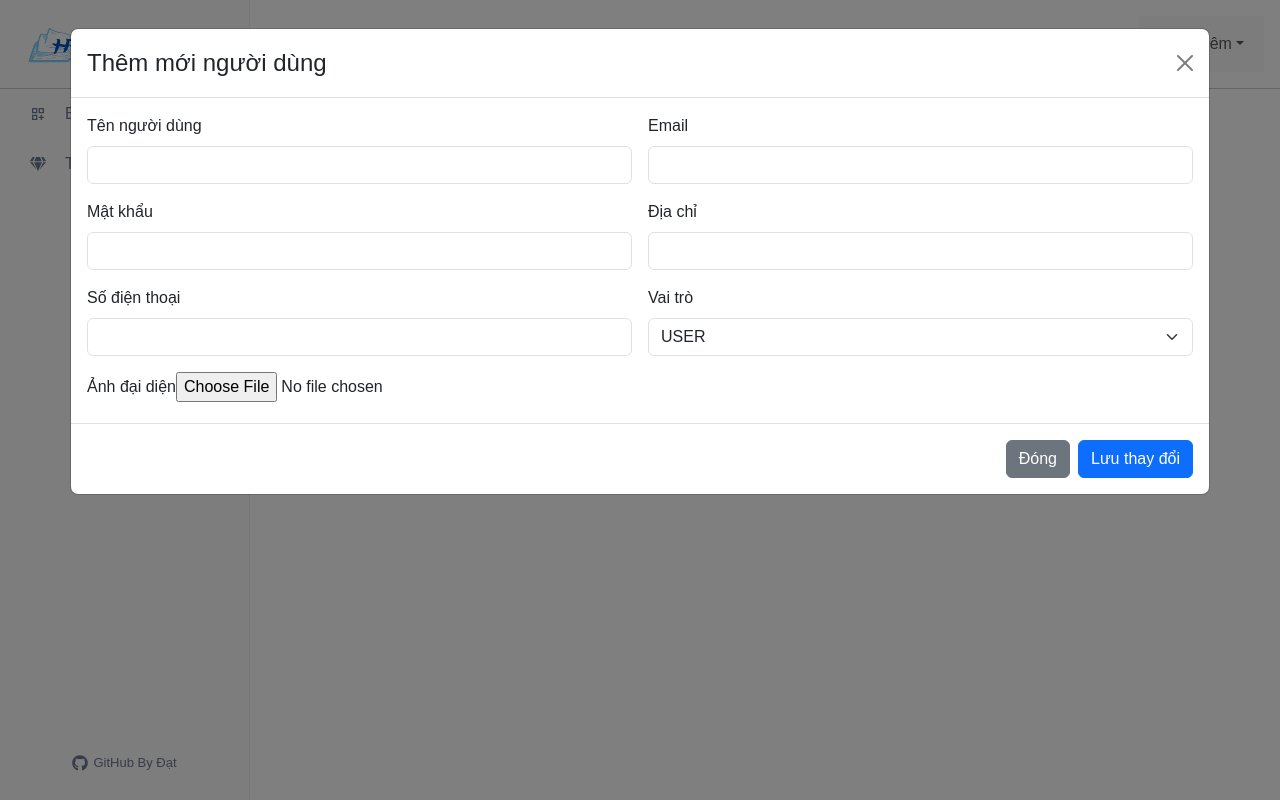
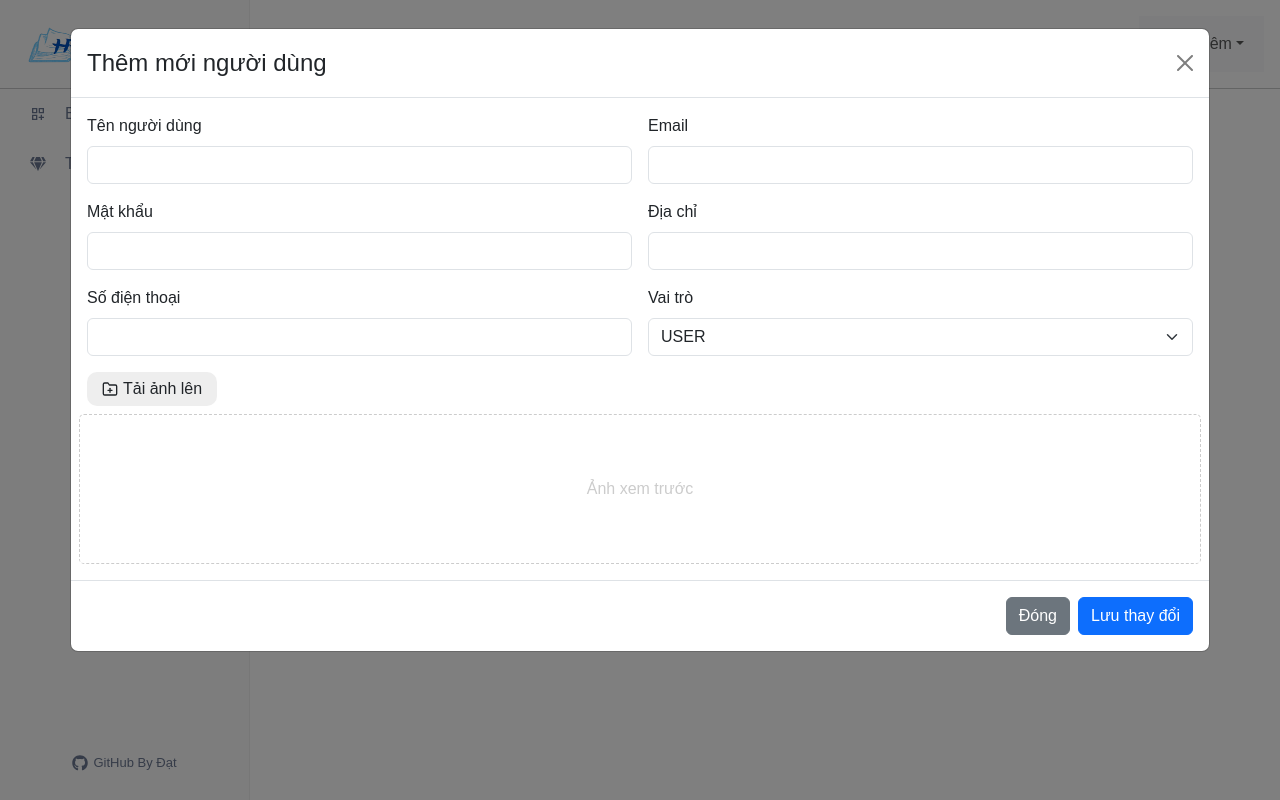
Before and after one commit to nguyendat0908/Do_An_Frontend, a React (Create React App) app: page /admins/manage-users in a window 1280 px wide. Both pictures are taken after a click on the button "Thêm mới người dùng". Built offline with nearby package versions, Linux system fonts and the light colour scheme; a web font is replaced by a local one.

Commit message:
State hóa modal tạo mới người dùng

```diff
--- a/src/components/Modal/ModalCreateUser.js
+++ b/src/components/Modal/ModalCreateUser.js
@@ -1,15 +1,32 @@
 import { useState } from 'react';
 import Button from 'react-bootstrap/Button';
 import Modal from 'react-bootstrap/Modal';
+import { FiFolderPlus } from 'react-icons/fi';
 
 const ModalCreateUser = (props) => {
     const { show, setShow } = props;
 
     const handleClose = () => setShow(false);
 
+    const [email, setEmail] = useState('');
+    const [password, setPassword] = useState('');
+    const [username, setUsername] = useState('');
+    const [address, setAddress] = useState('');
+    const [phone, setPhone] = useState('');
+    const [image, setImage] = useState('');
+    const [role, setRole] = useState('USER');
+    const [previewImage, setPreviewImage] = useState('');
+
+    const handleUploadFile = (event) => {
+        if (event.target && event.target.files && event.target.files[0]) {
+            setPreviewImage(URL.createObjectURL(event.target.files[0]));
+            setImage(event.target.files[0]);
+        }
+    };
+
     return (
         <>
-            <Modal show={show} onHide={handleClose} size="xl" backdrop="static">
+            <Modal show={show} onHide={handleClose} size="xl" backdrop="static" className="modal-create-user">
                 <Modal.Header closeButton>
                     <Modal.Title>Thêm mới người dùng</Modal.Title>
                 </Modal.Header>
@@ -17,36 +34,70 @@ const ModalCreateUser = (props) => {
                     <form className="row g-3">
                         <div className="col-md-6">
                             <label className="form-label">Tên người dùng</label>
-                            <input type="text" className="form-control" />
+                            <input
+                                type="text"
+                                className="form-control"
+                                value={username}
+                                onChange={(event) => setUsername(event.target.value)}
+                            />
                         </div>
                         <div className="col-md-6">
                             <label className="form-label">Email</label>
-                            <input type="email" className="form-control" />
+                            <input
+                                type="email"
+                                className="form-control"
+                                value={email}
+                                onChange={(event) => setEmail(event.target.value)}
+                            />
                         </div>
                         <div className="col-md-6">
                             <label className="form-label">Mật khẩu</label>
-                            <input type="password" className="form-control" />
+                            <input
+                                type="password"
+                                className="form-control"
+                                value={password}
+                                onChange={(event) => setPassword(event.target.value)}
+                            />
                         </div>
                         <div className="col-6">
                             <label className="form-label">Địa chỉ</label>
-                            <input type="text" className="form-control" />
+                            <input
+                                type="text"
+                                className="form-control"
+                                value={address}
+                                onChange={(event) => setAddress(event.target.value)}
+                            />
                         </div>
                         <div className="col-6">
                             <label className="form-label">Số điện thoại</label>
-                            <input type="text" className="form-control" />
+                            <input
+                                type="text"
+                                className="form-control"
+                                value={phone}
+                                onChange={(event) => setPhone(event.target.value)}
+                            />
                         </div>
                         <div className="col-md-6">
                             <label className="form-label">Vai trò</label>
-                            <select id="inputState" className="form-select">
-                                <option selected value="USER">
-                                    USER
-                                </option>
+                            <select
+                                id="inputState"
+                                className="form-select"
+                                value={role}
+                                onChange={(event) => setRole(event.target.value)}
+                            >
+                                <option value="USER">USER</option>
                                 <option value="ADMIN">ADMIN</option>
                             </select>
                         </div>
                         <div className="col-md-12">
-                            <label className="form-label">Ảnh đại diện</label>
-                            <input type="file" />
+                            <label className="form-label label-upload" htmlFor="labelUpload">
+                                <FiFolderPlus />
+                                Tải ảnh lên
+                            </label>
+                            <input type="file" hidden id="labelUpload" onChange={(event) => handleUploadFile(event)} />
+                        </div>
+                        <div className="col-md-12 img-preview">
+                            {previewImage ? <img src={previewImage} /> : <span>Ảnh xem trước</span>}
                         </div>
                     </form>
                 </Modal.Body>
--- a/src/pages/Admin/ManageUser/ManageUser.js
+++ b/src/pages/Admin/ManageUser/ManageUser.js
@@ -12,13 +12,12 @@ const ManageUser = () => {
             <div className="users-content">
                 <div className="btn-add-new">
                     <button className="btn" onClick={() => setShowModalCreateUser(true)}>
-                        <CiCirclePlus className='icon-add-user'/>
+                        <CiCirclePlus className="icon-add-user" />
                         Thêm mới người dùng
                     </button>
                 </div>
-                <div className="table-users-container">
-                    <ModalCreateUser show={showModalCreateUser} setShow={setShowModalCreateUser} />
-                </div>
+                <div className="table-users-container"></div>
+                <ModalCreateUser show={showModalCreateUser} setShow={setShowModalCreateUser} />
             </div>
         </div>
     );
--- a/src/pages/Admin/ManageUser/ManageUser.scss
+++ b/src/pages/Admin/ManageUser/ManageUser.scss
@@ -30,3 +30,37 @@
         }
     }
 }
+
+.modal-create-user {
+    .img-preview {
+        height: 150px;
+        border: 1px dashed #ccc;
+        border-radius: 5px;
+        display: flex;
+        justify-content: center;
+        align-items: center;
+        color: #ccc;
+        margin-top: 0;
+
+        img {
+            max-width: 100%;
+            max-height: 100%;
+        }
+    }
+
+    .label-upload {
+        display: flex;
+        align-items: center;
+        gap: 5px;
+        cursor: pointer;
+        background: #eeeeee;
+        border-radius: 10px;
+        width: fit-content;
+        padding: 5px 15px;
+
+        &:hover {
+            background-color: var(--hover-dark-color);
+            color: white;
+        }
+    }
+}
```
